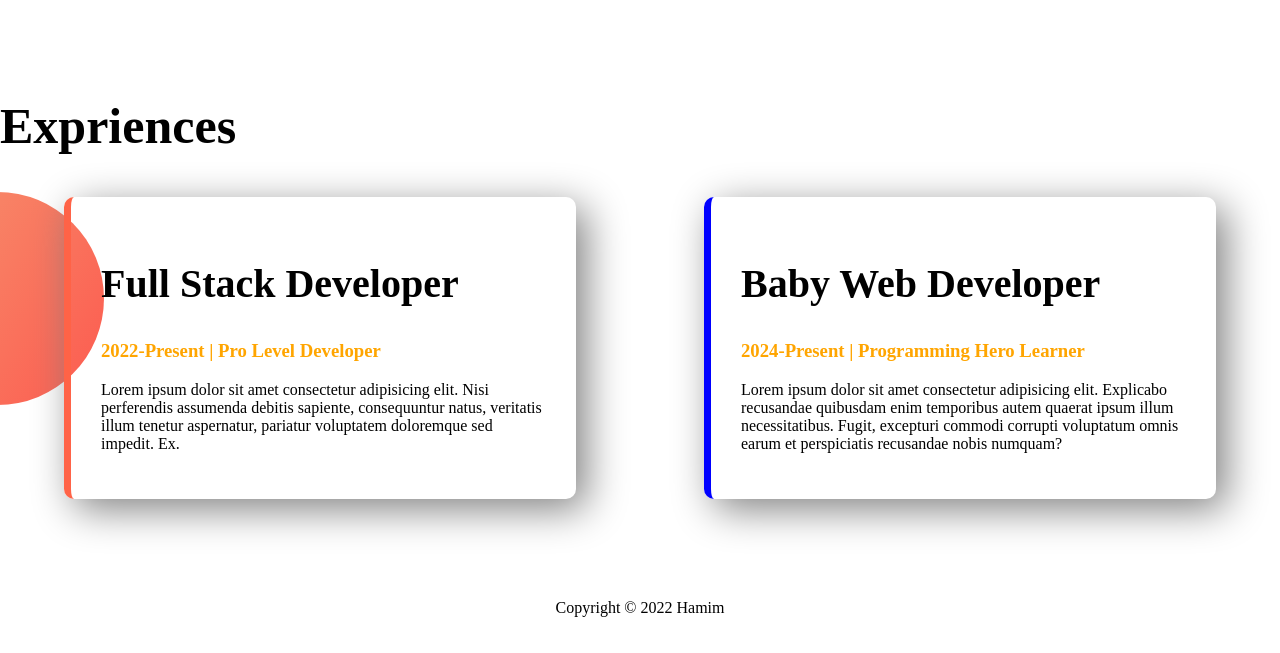
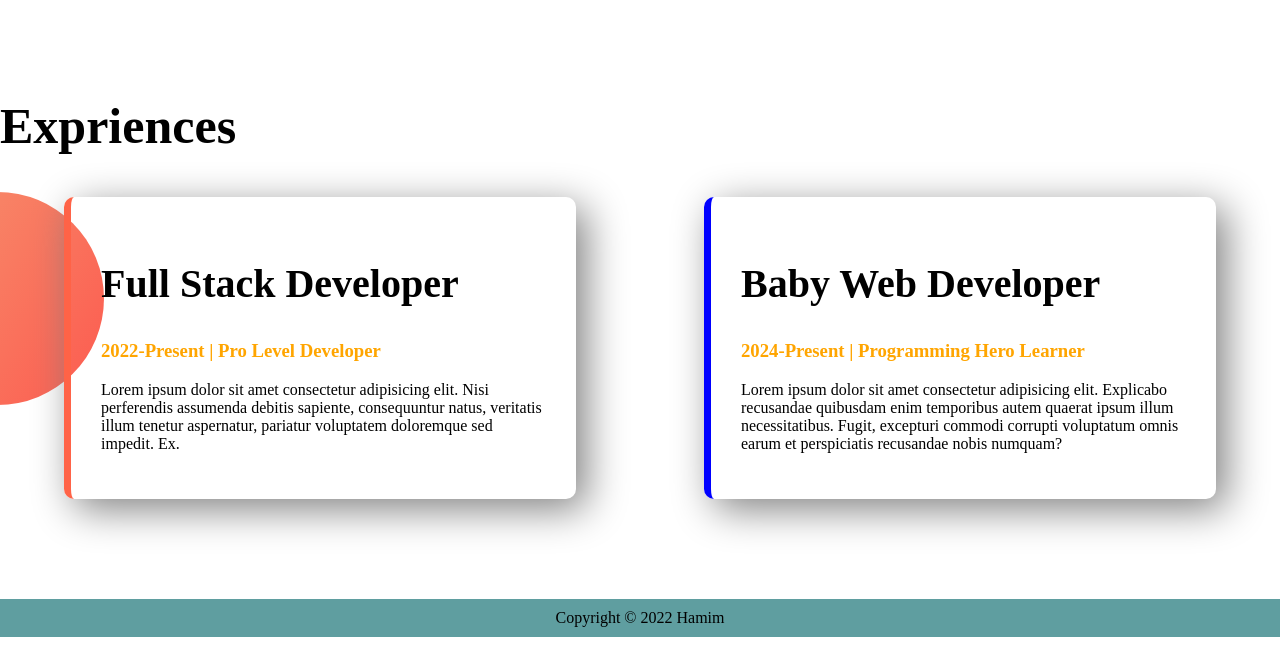
Before and after one commit to Hamim-200/developer-portfolio, a plain HTML site: page index.html in a window 1280 px wide. Shown: the part 889-1542 px from the top of the page. Drawn offline with Linux system fonts and the light colour scheme; a web font is replaced by a local one.

Commit message:
Last Part

```diff
--- a/style.css
+++ b/style.css
@@ -76,5 +76,7 @@ h2 {
 
 footer p {
     text-align: center;
+    background-color: cadetblue;
+    padding: 10px;
 
 }
```
